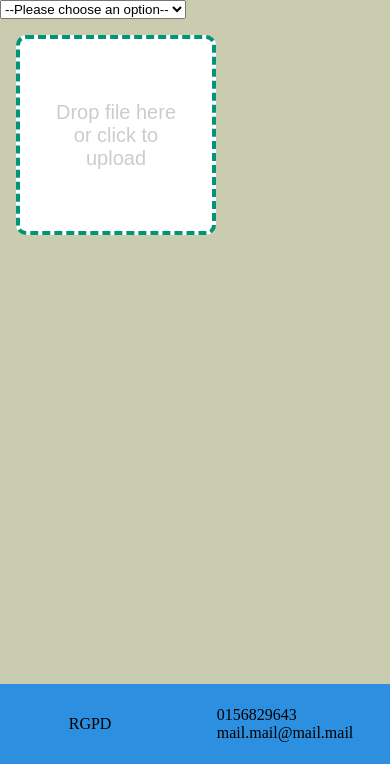
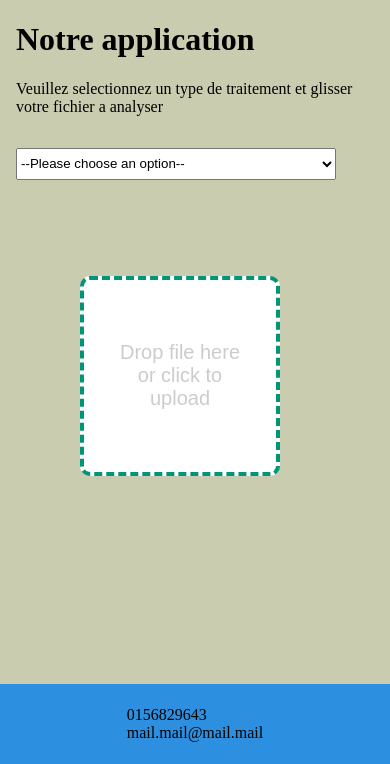
Before and after one commit to DivermanCiv/BAML, a Django app: page /application/ in a window 390 px wide. Shown: the part 80-844 px from the top of the page. Run offline with Django 3.2, Linux system fonts and the light colour scheme; some libraries are stand-ins or nearby versions.

Commit message:
add css for select, fix rooting bugs, modify responsives rules

```diff
--- a/BAML/static/JS/menu.js
+++ b/BAML/static/JS/menu.js
@@ -13,8 +13,7 @@ function openModalHeader() {
     overlayHeader.style.display = 'block';
 }
 
-var btnCloseHeader = document.getElementById('btnCloseHeader');
-btnCloseHeader.addEventListener('click', closeModalHeader());
+
 function closeModalHeader() {
 
     overlayHeader.style.display = 'none';
@@ -25,8 +24,7 @@ function openModalFooter() {
     overlayFooter.style.display = 'block';
 }
 
-var btnCloseFooter = document.getElementById('btnCloseFooter');
-btnCloseHeader.addEventListener('click', closeModalHeader());
+
 function closeModalFooter() {
 
     overlayFooter.style.display = 'none';
--- a/BAML/static/css/applicationDragAndDrop.scss
+++ b/BAML/static/css/applicationDragAndDrop.scss
@@ -1,5 +1,25 @@
+.drag-application-title {
+    margin: 1rem;
+
+
+
+
+
+}
+
+form {
+    display: flex;
+    flex-direction: column;
+}
+
+#monSelect {
+    margin: 1rem;
+    height: 2rem;
+    width: 20rem;
+}
+
 .drop-zone {
-    margin: 1rem;
+    margin: 5rem;
     max-width: 200px;
     height: 200px;
     padding: 25px;
--- a/BAML/static/css/footer.scss
+++ b/BAML/static/css/footer.scss
@@ -17,9 +17,13 @@
         padding: 10px
     }
 
-    @media (max-width: 900px) {
+    @media (max-width: 480px) {
         p {
             display: none;
+        }
+
+        .btnPopupFooter {
+            display: none
         }
     }
 
--- a/BAML/static/css/header.scss
+++ b/BAML/static/css/header.scss
@@ -31,7 +31,7 @@
     display: none;
 }
 
-@media (max-width: 900px) {
+@media (max-width: 480px) {
 
 
     .navbar {
--- a/BAML/static/css/style.css
+++ b/BAML/static/css/style.css
@@ -1,3 +1,241 @@
+.presentation {
+  display: flex;
+  background-color: rgba(129, 136, 66, 0.424); }
+  .presentation .presentation-content {
+    margin: 0 5rem;
+    display: flex;
+    flex-direction: column;
+    height: 45rem; }
+    @media (max-width: 480px) {
+      .presentation .presentation-content {
+        height: 100%; } }
+    .presentation .presentation-content .presentation-raw-content {
+      display: flex;
+      flex-direction: row;
+      height: 100%; }
+      @media (max-width: 480px) {
+        .presentation .presentation-content .presentation-raw-content {
+          flex-direction: column; } }
+      .presentation .presentation-content .presentation-raw-content .presentation-image {
+        margin: 40px;
+        height: 80%;
+        width: 100%;
+        flex: 2 1 auto;
+        align-self: stretch; }
+        @media (max-width: 480px) {
+          .presentation .presentation-content .presentation-raw-content .presentation-image {
+            display: none; } }
+      .presentation .presentation-content .presentation-raw-content p {
+        flex: 3 1 auto;
+        align-self: stretch; }
+    .presentation .presentation-content h2 {
+      flex: 1 1 auto;
+      align-self: center; }
+    .presentation .presentation-content .presentation-image {
+      margin: 40px;
+      height: 35rem;
+      width: 35rem;
+      flex: 2 1 auto;
+      align-self: auto; }
+    .presentation .presentation-content p {
+      flex: 3 1 auto;
+      align-self: stretch; }
+    .presentation .presentation-content button {
+      flex: 4 1 auto;
+      align-self: center;
+      height: 5rem;
+      width: 10rem; }
+      @media (max-width: 480px) {
+        .presentation .presentation-content button {
+          display: none; } }
+    .presentation .presentation-content a {
+      text-decoration: none; }
+
+.team {
+  display: flex;
+  flex-direction: column;
+  background-color: rgba(129, 136, 66, 0.424); }
+  .team .team-presentation {
+    margin: 5rem;
+    display: flex;
+    flex-direction: column; }
+    .team .team-presentation h1 {
+      flex: 1 1 auto;
+      align-self: center; }
+    .team .team-presentation p {
+      flex: 2 1 auto;
+      align-self: stretch; }
+  .team .team-member {
+    margin: 5rem;
+    display: flex;
+    justify-content: space-around;
+    flex-wrap: wrap;
+    /* On mouse-over, add a deeper shadow */
+    /* Add some padding inside the card container */ }
+    .team .team-member #member-1,
+    .team .team-member #member-2,
+    .team .team-member #member-3,
+    .team .team-member #member-4,
+    .team .team-member #member-5,
+    .team .team-member #member-6,
+    .team .team-member #member-7 {
+      /* Add shadows to create the "card" effect */
+      box-shadow: 0 4px 8px 0 rgba(0, 0, 0, 0.2);
+      transition: 0.3s;
+      border-radius: 5px 5px 0 0;
+      margin-bottom: 2rem;
+      display: flex;
+      flex-direction: column;
+      justify-content: center;
+      align-items: center;
+      align-content: center;
+      width: 15rem;
+      height: 18rem; }
+      @media (max-width: 480px) {
+        .team .team-member #member-1,
+        .team .team-member #member-2,
+        .team .team-member #member-3,
+        .team .team-member #member-4,
+        .team .team-member #member-5,
+        .team .team-member #member-6,
+        .team .team-member #member-7 {
+          width: 100%;
+          height: 7rem;
+          text-align: center; } }
+      .team .team-member #member-1 img,
+      .team .team-member #member-2 img,
+      .team .team-member #member-3 img,
+      .team .team-member #member-4 img,
+      .team .team-member #member-5 img,
+      .team .team-member #member-6 img,
+      .team .team-member #member-7 img {
+        justify-self: center;
+        max-height: 170px;
+        width: auto;
+        border-radius: 5px 5px 0 0; }
+        @media (max-width: 480px) {
+          .team .team-member #member-1 img,
+          .team .team-member #member-2 img,
+          .team .team-member #member-3 img,
+          .team .team-member #member-4 img,
+          .team .team-member #member-5 img,
+          .team .team-member #member-6 img,
+          .team .team-member #member-7 img {
+            display: none; } }
+    .team .team-member #member-1:hover,
+    .team .team-member #member-2:hover,
+    .team .team-member #member-3:hover,
+    .team .team-member #member-4:hover,
+    .team .team-member #member-5:hover,
+    .team .team-member #member-6:hover,
+    .team .team-member #member-7:hover {
+      box-shadow: 0 8px 16px 0 rgba(0, 0, 0, 0.2); }
+    .team .team-member .container {
+      padding: 2px 16px;
+      border-radius: 5px 5px 0 0; }
+
+.footer {
+  background-color: #2d8fdf;
+  height: 5rem;
+  display: flex;
+  justify-content: space-around;
+  align-items: center; }
+  .footer a {
+    text-decoration: none; }
+  .footer p {
+    padding: 10px; }
+  @media (max-width: 480px) {
+    .footer p {
+      display: none; }
+    .footer .btnPopupFooter {
+      display: none; } }
+  .footer .btnPopupFooter {
+    padding: 1em 2em;
+    cursor: pointer; }
+  .footer .overlayFooter {
+    position: fixed;
+    left: 0px;
+    top: 0px;
+    background-color: rgba(0, 0, 0, 0.15);
+    width: 100%;
+    height: 100%;
+    z-index: 1;
+    display: none; }
+  .footer .popupFooter {
+    margin: 10% auto;
+    width: 70%;
+    background-color: #f3f3f3;
+    padding: 1em;
+    box-shadow: 0 15px 20px rgba(0, 0, 0, 0.3);
+    border-radius: 5px; }
+  .footer .btnCloseFooter {
+    float: right;
+    font-size: 16pt;
+    cursor: pointer;
+    color: #1a1a1a; }
+
+.mention {
+  padding: 2rem; }
+
+.plan {
+  padding: 2rem; }
+
+.drag-application-title {
+  margin: 1rem; }
+
+form {
+  display: flex;
+  flex-direction: column; }
+
+#monSelect {
+  margin: 1rem;
+  height: 2rem;
+  width: 20rem; }
+
+.drop-zone {
+  margin: 5rem;
+  max-width: 200px;
+  height: 200px;
+  padding: 25px;
+  display: flex;
+  align-items: center;
+  justify-content: center;
+  text-align: center;
+  font-family: 'Quicksand', sans-serif;
+  font-weight: 500;
+  font-size: 20px;
+  color: #cccccc;
+  border: 4px dashed #009578;
+  border-radius: 10px;
+  background-color: #ffffff; }
+
+.drop-zone--over {
+  border-style: solid; }
+
+.drop-zone__input {
+  display: none; }
+
+.drop-zone__thumb {
+  width: 100%;
+  height: 100%;
+  border-radius: 10px;
+  overflow: hidden;
+  background-color: #070505;
+  background-size: cover;
+  position: relative; }
+
+.drop-zone__thumb::after {
+  content: attr(data-label);
+  position: absolute;
+  bottom: 0;
+  left: 0;
+  width: 100%;
+  padding: 5px 0;
+  color: #ffffff;
+  background: rgba(0, 0, 0, 0.75);
+  font-size: 14px;
+  text-align: center; }
+
 .navbar {
   background-color: #2d8fdf;
   width: 100%;
@@ -16,7 +254,7 @@
 #mobile {
   display: none; }
 
-@media (max-width: 900px) {
+@media (max-width: 480px) {
   .navbar {
     height: 5rem;
     display: flex;
@@ -90,228 +328,4 @@ footer {
   left: 0;
   right: 0; }
 
-.presentation {
-  display: flex;
-  background-color: rgba(129, 136, 66, 0.424); }
-  .presentation .presentation-content {
-    margin: 0 5rem;
-    display: flex;
-    flex-direction: column;
-    height: 45rem; }
-    @media (max-width: 900px) {
-      .presentation .presentation-content {
-        height: 100%; } }
-    .presentation .presentation-content .presentation-raw-content {
-      display: flex;
-      flex-direction: row;
-      height: 100%; }
-      @media (max-width: 900px) {
-        .presentation .presentation-content .presentation-raw-content {
-          flex-direction: column; } }
-      .presentation .presentation-content .presentation-raw-content .presentation-image {
-        margin: 40px;
-        height: 80%;
-        width: 100%;
-        flex: 2 1 auto;
-        align-self: stretch; }
-        @media (max-width: 900px) {
-          .presentation .presentation-content .presentation-raw-content .presentation-image {
-            display: none; } }
-      .presentation .presentation-content .presentation-raw-content p {
-        flex: 3 1 auto;
-        align-self: stretch; }
-    .presentation .presentation-content h2 {
-      flex: 1 1 auto;
-      align-self: center; }
-    .presentation .presentation-content .presentation-image {
-      margin: 40px;
-      height: 35rem;
-      width: 35rem;
-      flex: 2 1 auto;
-      align-self: auto; }
-    .presentation .presentation-content p {
-      flex: 3 1 auto;
-      align-self: stretch; }
-    .presentation .presentation-content button {
-      flex: 4 1 auto;
-      align-self: center;
-      height: 5rem;
-      width: 10rem; }
-      @media (max-width: 900px) {
-        .presentation .presentation-content button {
-          display: none; } }
-    .presentation .presentation-content a {
-      text-decoration: none; }
-
-.team {
-  display: flex;
-  flex-direction: column;
-  background-color: rgba(129, 136, 66, 0.424); }
-  .team .team-presentation {
-    margin: 5rem;
-    display: flex;
-    flex-direction: column; }
-    .team .team-presentation h1 {
-      flex: 1 1 auto;
-      align-self: center; }
-    .team .team-presentation p {
-      flex: 2 1 auto;
-      align-self: stretch; }
-  .team .team-member {
-    margin: 5rem;
-    display: flex;
-    justify-content: space-around;
-    flex-wrap: wrap;
-    /* On mouse-over, add a deeper shadow */
-    /* Add some padding inside the card container */ }
-    .team .team-member #member-1,
-    .team .team-member #member-2,
-    .team .team-member #member-3,
-    .team .team-member #member-4,
-    .team .team-member #member-5,
-    .team .team-member #member-6,
-    .team .team-member #member-7 {
-      /* Add shadows to create the "card" effect */
-      box-shadow: 0 4px 8px 0 rgba(0, 0, 0, 0.2);
-      transition: 0.3s;
-      border-radius: 5px 5px 0 0;
-      margin-bottom: 2rem;
-      display: flex;
-      flex-direction: column;
-      justify-content: center;
-      align-items: center;
-      align-content: center;
-      width: 15rem;
-      height: 18rem; }
-      @media (max-width: 900px) {
-        .team .team-member #member-1,
-        .team .team-member #member-2,
-        .team .team-member #member-3,
-        .team .team-member #member-4,
-        .team .team-member #member-5,
-        .team .team-member #member-6,
-        .team .team-member #member-7 {
-          width: 100%;
-          height: 7rem;
-          text-align: center; } }
-      .team .team-member #member-1 img,
-      .team .team-member #member-2 img,
-      .team .team-member #member-3 img,
-      .team .team-member #member-4 img,
-      .team .team-member #member-5 img,
-      .team .team-member #member-6 img,
-      .team .team-member #member-7 img {
-        justify-self: center;
-        max-height: 170px;
-        width: auto;
-        border-radius: 5px 5px 0 0; }
-        @media (max-width: 900px) {
-          .team .team-member #member-1 img,
-          .team .team-member #member-2 img,
-          .team .team-member #member-3 img,
-          .team .team-member #member-4 img,
-          .team .team-member #member-5 img,
-          .team .team-member #member-6 img,
-          .team .team-member #member-7 img {
-            display: none; } }
-    .team .team-member #member-1:hover,
-    .team .team-member #member-2:hover,
-    .team .team-member #member-3:hover,
-    .team .team-member #member-4:hover,
-    .team .team-member #member-5:hover,
-    .team .team-member #member-6:hover,
-    .team .team-member #member-7:hover {
-      box-shadow: 0 8px 16px 0 rgba(0, 0, 0, 0.2); }
-    .team .team-member .container {
-      padding: 2px 16px;
-      border-radius: 5px 5px 0 0; }
-
-.footer {
-  background-color: #2d8fdf;
-  height: 5rem;
-  display: flex;
-  justify-content: space-around;
-  align-items: center; }
-  .footer a {
-    text-decoration: none; }
-  .footer p {
-    padding: 10px; }
-  @media (max-width: 900px) {
-    .footer p {
-      display: none; } }
-  .footer .btnPopupFooter {
-    padding: 1em 2em;
-    cursor: pointer; }
-  .footer .overlayFooter {
-    position: fixed;
-    left: 0px;
-    top: 0px;
-    background-color: rgba(0, 0, 0, 0.15);
-    width: 100%;
-    height: 100%;
-    z-index: 1;
-    display: none; }
-  .footer .popupFooter {
-    margin: 10% auto;
-    width: 70%;
-    background-color: #f3f3f3;
-    padding: 1em;
-    box-shadow: 0 15px 20px rgba(0, 0, 0, 0.3);
-    border-radius: 5px; }
-  .footer .btnCloseFooter {
-    float: right;
-    font-size: 16pt;
-    cursor: pointer;
-    color: #1a1a1a; }
-
-.mention {
-  padding: 2rem; }
-
-.plan {
-  padding: 2rem; }
-
-.drop-zone {
-  margin: 1rem;
-  max-width: 200px;
-  height: 200px;
-  padding: 25px;
-  display: flex;
-  align-items: center;
-  justify-content: center;
-  text-align: center;
-  font-family: 'Quicksand', sans-serif;
-  font-weight: 500;
-  font-size: 20px;
-  color: #cccccc;
-  border: 4px dashed #009578;
-  border-radius: 10px;
-  background-color: #ffffff; }
-
-.drop-zone--over {
-  border-style: solid; }
-
-.drop-zone__input {
-  display: none; }
-
-.drop-zone__thumb {
-  width: 100%;
-  height: 100%;
-  border-radius: 10px;
-  overflow: hidden;
-  background-color: #070505;
-  background-size: cover;
-  position: relative; }
-
-.drop-zone__thumb::after {
-  content: attr(data-label);
-  position: absolute;
-  bottom: 0;
-  left: 0;
-  width: 100%;
-  padding: 5px 0;
-  color: #ffffff;
-  background: rgba(0, 0, 0, 0.75);
-  font-size: 14px;
-  text-align: center; }
-
 /*# sourceMappingURL=style.css.map */
--- a/BAML/static/css/style.scss
+++ b/BAML/static/css/style.scss
@@ -1,8 +1,8 @@
-@import "header.scss";
-@import "body.scss";
 @import"presentation.scss";
 @import"team.scss";
 @import"footer.scss";
 @import"mentionLegales.scss";
 @import"planDuSite.scss";
 @import"applicationDragAndDrop.scss";
+@import "header.scss";
+@import "body.scss";
--- a/BAML/static/css/team.scss
+++ b/BAML/static/css/team.scss
@@ -54,7 +54,7 @@
             width: 15rem;
             height: 18rem;
 
-            @media (max-width: 900px) {
+            @media (max-width: 480px) {
                 width: 100%;
                 height: 7rem;
                 text-align: center;
@@ -68,7 +68,7 @@
 
                 border-radius: 5px 5px 0 0;
 
-                @media (max-width: 900px) {
+                @media (max-width: 480px) {
                     display: none;
                 }
             }
--- a/BAML/templates/BAML/application.html
+++ b/BAML/templates/BAML/application.html
@@ -20,14 +20,20 @@
 
     <body>
         {% block content %}
+        <div class="drag-application-title">
+            <h1>Notre application</h1>
+            <p>Veuillez selectionnez un type de traitement et glisser votre fichier a analyser</p>
+
+        </div>
+
 
         <form action="./upload" method="POST" enctype="multipart/form-data">
             <select id="monSelect">
                 <!-- il faudra changer les value="" et le texte à afficher -->
                 <option value="">--Please choose an option--</option>
-                <option value="">value1</option>
-                <option value="">value2</option>
-                <option value="">value3</option>
+                <option value="value1">value1</option>
+                <option value="value2">value2</option>
+                <option value="value3">value3</option>
             </select>
             <div class="drop-zone">
                 <span class="drop-zone__prompt">Drop file here or click to upload</span>
--- a/BAML/templates/BAML/base.html
+++ b/BAML/templates/BAML/base.html
@@ -20,10 +20,10 @@
 
             <div id="mobile">
 
-                <a href="plan-du-site">plan du site</a>
-                <a href="mention-legales">mentions légales</a>
+                <a href="/plan-du-site">plan du site</a>
+                <a href="/mention-legales">mentions légales</a>
 
-                <a id="btnPopupHeader" class="btnPopupHeader" onclick="openModalHeader()">RGPD</a>
+                <p><a id="btnPopupHeader" class="btnPopupHeader" onclick="openModalHeader()">RGPD</a></p>
                 <div id="overlayHeader" class="overlayHeader">
                     <div id="popupHeader" class="popupHeader">
                         <h2>
@@ -37,7 +37,7 @@
                         </div>
                     </div>
                 </div>
-                <a href="application">lancer l'appli</a>
+                <a href="/application">lancer l'appli</a>
                 <p>0156829643 <br>mail.mail@mail.mail</p>
 
 
@@ -48,9 +48,9 @@
         {% endblock %}
         <footer>
             <div class="footer">
-                <p><a href="plan-du-site">plan du site</a></p>
-                <p><a href="mention-legales">mentions légales</a></p>
-                <a id="btnPopupFooter" class="btnPopupFooter" onclick="openModalFooter()">RGPD</a>
+                <p><a href="/plan-du-site">plan du site</a></p>
+                <p><a href="/mention-legales">mentions légales</a></p>
+                <p><a id="btnPopupFooter" class="btnPopupFooter" onclick="openModalFooter()">RGPD</a></p>
                 <div id="overlayFooter" class="overlayFooter">
                     <div id="popupFooter" class="popupFooter">
                         <h2>
--- a/BAML/templates/BAML/plan-du-site.html
+++ b/BAML/templates/BAML/plan-du-site.html
@@ -19,7 +19,9 @@
 
 
             <h1>Plan du site</h1>
-            <p>vous êtes ici ====></p>
+            <p><a href="/">Accueil</a></p>
+            <p><a href="/application">Application BAML</a></p>
+            <p><a href="/mention-legales">Mentions Légale</a></p>
         </div>
         {% endblock content %}
     </body>
```
Also changed, not shown: BAML/static/css/presentation.scss (+4 -4 lines), 1 other file.
